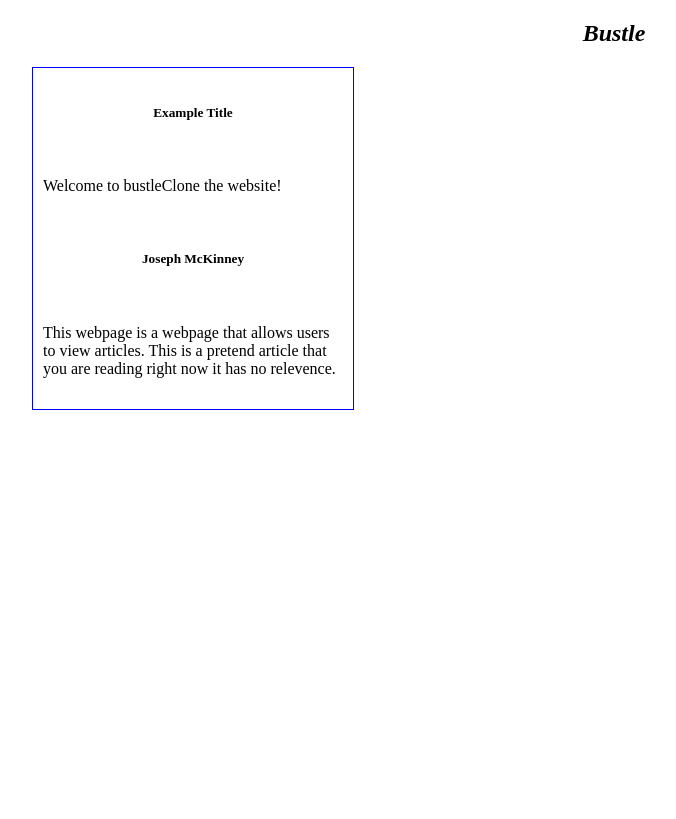
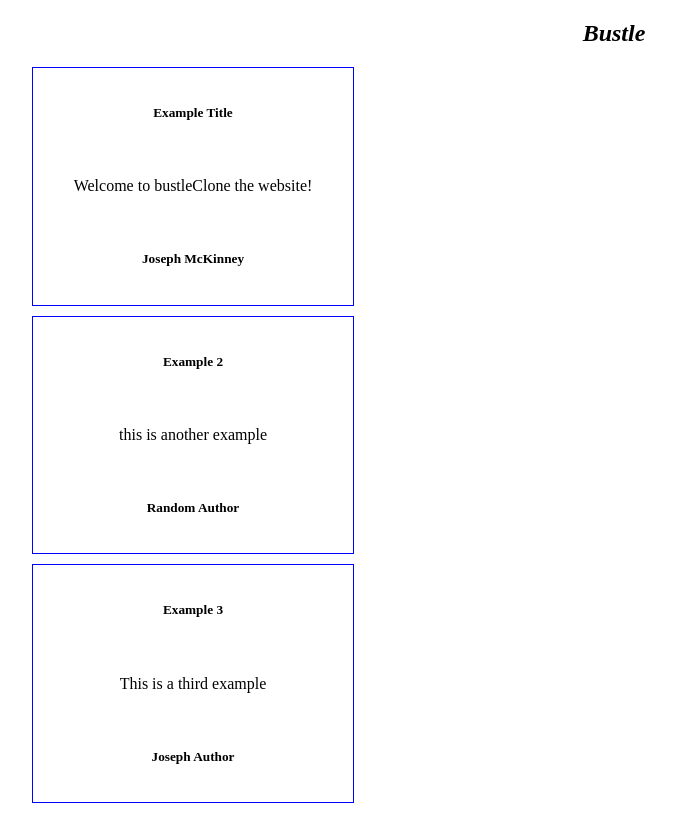
Before and after one commit to mckjoe/Bustle-Clone-Angular, an Angular app: page / in a window 1280 px wide. Shown: the whole page, without its empty margins (26-702 px from the left). Built offline with nearby package versions, Linux system fonts and the light colour scheme.

Commit message:
update root component with hard coded example articles that I can later edit into more article like displays, but for now the page will display to user the articles that were hard coded in as a title, a brief description, and an author

```diff
--- a/src/app/app.component.css
+++ b/src/app/app.component.css
@@ -14,3 +14,7 @@ li {
 h5 {
   text-align: center;
 }
+
+p {
+  text-align: center;
+}
--- a/src/app/app.component.html
+++ b/src/app/app.component.html
@@ -1,4 +1,4 @@
 <h2>Bustle</h2>
 <ul>
-  <li><h5>{{firstArticle.title}}</h5><br><p>{{firstArticle.teaser}}</p><br><h5>{{firstArticle.author}}</h5><br><p>{{firstArticle.body}}</p></li>
+  <li *ngFor="let currentArticle of articles"><h5>{{currentArticle.title}}</h5><br><p>{{currentArticle.teaser}}</p><br><h5>{{currentArticle.author}}</h5></li>
 </ul>
--- a/src/app/app.component.ts
+++ b/src/app/app.component.ts
@@ -6,5 +6,9 @@ import { Article } from './models/article.model';
   styleUrls: ['./app.component.css']
 })
 export class AppComponent {
-  firstArticle: Article = new Article("Example Title", "Welcome to bustleClone the website!", "Joseph McKinney", "This webpage is a webpage that allows users to view articles.  This is a pretend article that you are reading right now it has no relevence.")
+  articles: Article[] = [
+    new Article("Example Title", "Welcome to bustleClone the website!", "Joseph McKinney", "This webpage is a webpage that allows users to view articles.  This is a pretend article that you are reading right now it has no relevence."),
+    new Article("Example 2", "this is another example", "Random Author", "This is another pretend article, hopefully it has been for of education"),
+    new Article("Example 3", "This is a third example", "Joseph Author", "this is the body of this new third article that people can read")
+  ];
 }
```
